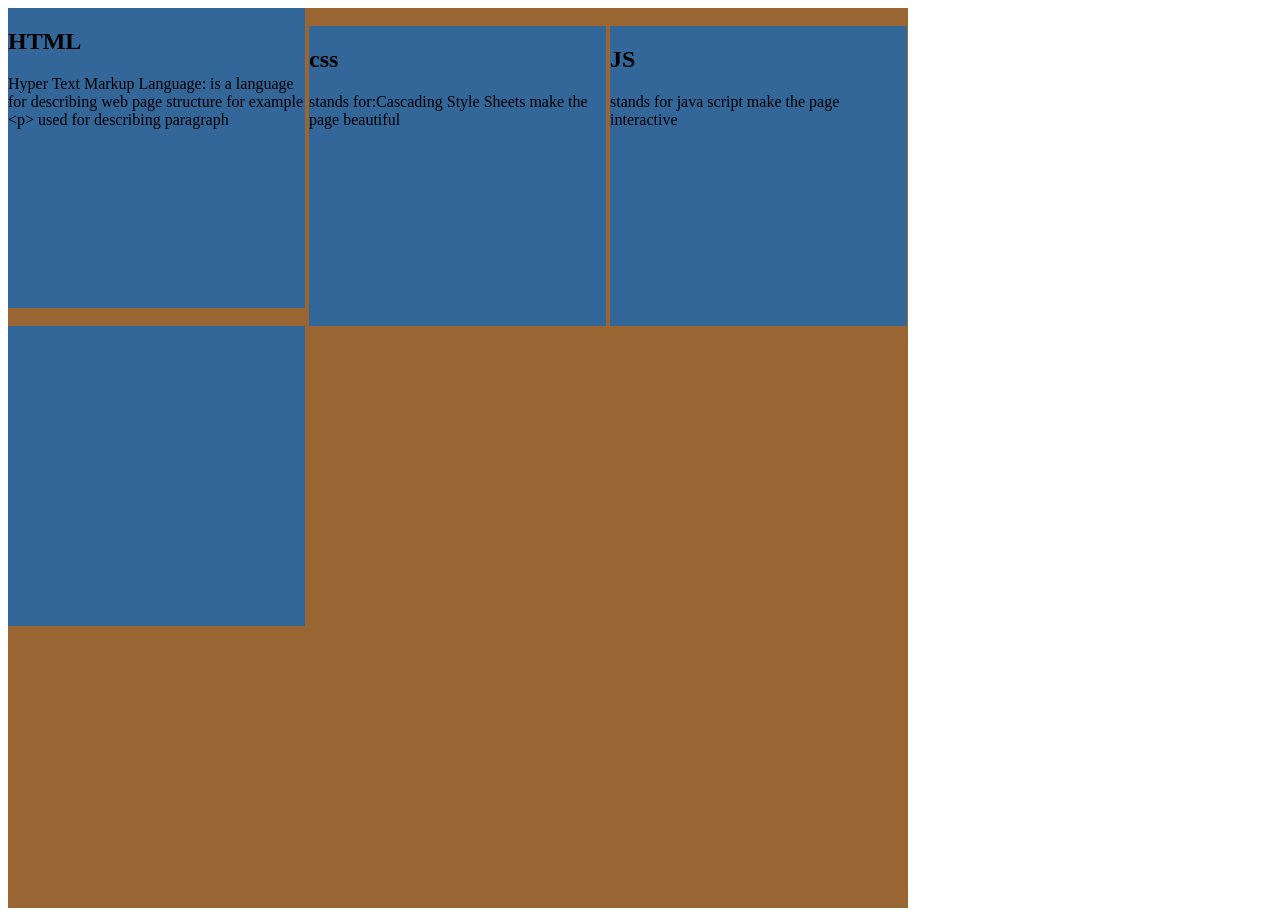
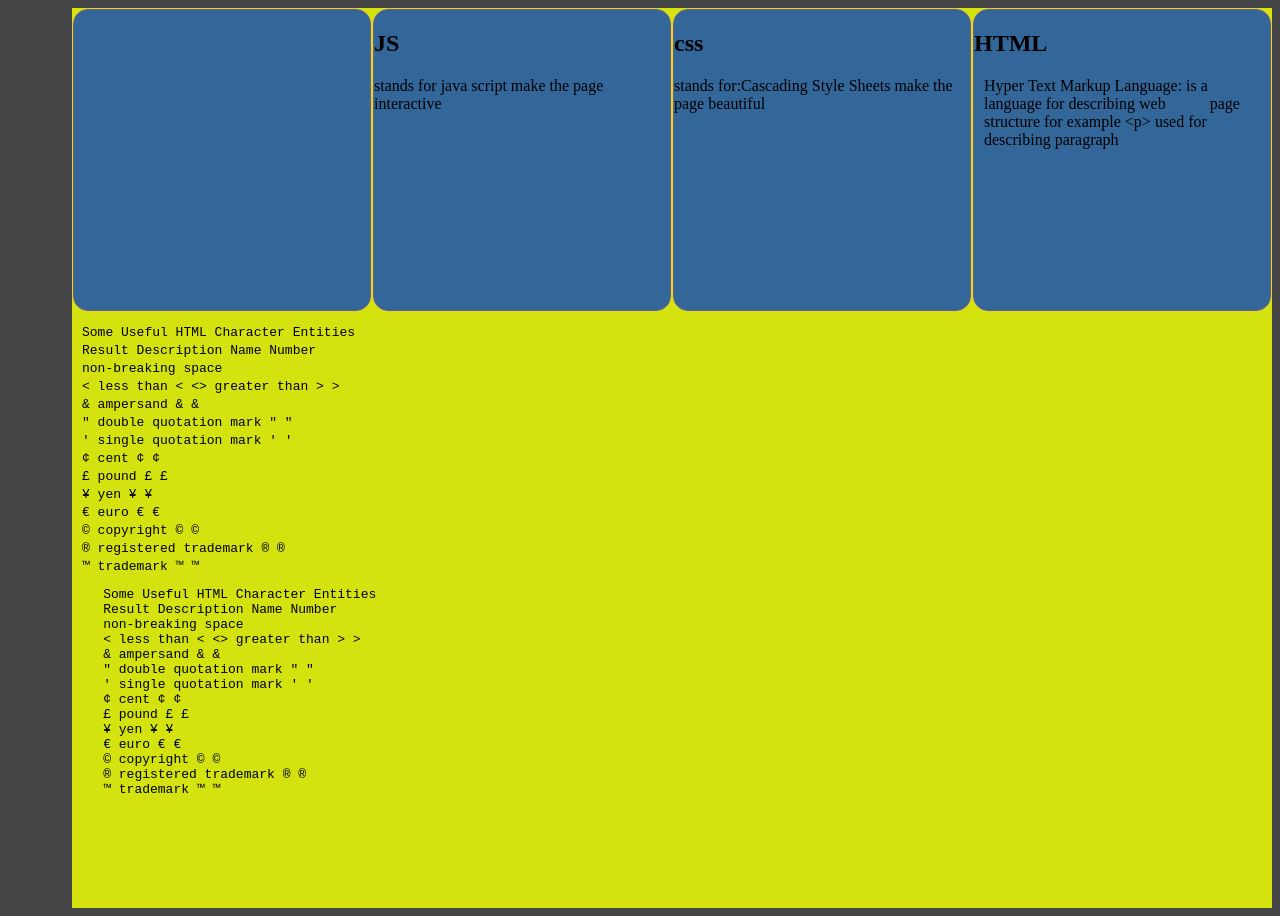
Before and after one commit to jalal-tahae/HWW4, a plain HTML site: page index.html in a window 1280 px wide. Drawn offline with Linux system fonts and the light colour scheme.

Commit message:
HWW4 2.0

```diff
--- a/index.html
+++ b/index.html
@@ -6,46 +6,117 @@
     <meta name="viewport" content="width=device-width, initial-scale=1.0">
     <title>Box Model</title>
     <style>
-        div {
-            display: inline-block;
+        body {
+            background-color: #444;
+        }
+
+        .div {
+
             background-color: #369;
-            width: 297px;
+            width: 296px;
             height: 300px;
+            float: right;
+            border-radius: 15px;
+            margin: 1px;
+            border: 1px solid #759;
         }
 
         .container {
-            display: inline-block;
-            background-color: #963;
-            width: 900px;
+
+            background-color: rgb(212, 226, 16);
+            width: auto;
             height: 900px;
+            border-radius: none;
+            float: right;
+        }
+
+        .clear {
+            clear: both;
+        }
+
+        p {
+            margin: 10px;
         }
     </style>
 </head>
 
 <body>
     <div class="container">
-        <div>
+        <div class="div">
             <h2>HTML</h2>
 
             <p>Hyper Text Markup Language:
-                is a language for describing web page structure
+                is a language for describing web &nbsp;&nbsp;&nbsp;&nbsp;&nbsp;&nbsp;&nbsp;&nbsp;&nbsp;&nbsp;page
+                structure
                 for example
                 &ltp&gt used for describing paragraph</p>
         </div>
-        <div>
+        <div class="div">
             <h2>css</h2>
             stands for:Cascading Style Sheets
             make the page beautiful
         </div>
-        <div>
+        <div class="div">
             <h2>JS</h2>
             stands for java script
             make the page interactive
         </div>
-        <div>
+        <div class="div">
 
         </div>
+        <div class="clear"></div>
+        <p>
+            <code>
+
+    Some Useful HTML Character Entities<br>
+
+    Result Description Name Number<br>
+
+    non-breaking space &nbsp; &#160;<br>
+
+    &lt; less than &lt; &#60;&#62; greater than &gt; &#62;<br>
+
+    & ampersand &amp; &#38;<br>
+
+    " double quotation mark &quot; &#34;<br>
+
+    ' single quotation mark &apos; &#39;<br>
+
+    ¢ cent &cent; &#162;<br>
+
+    £ pound &pound; &#163;<br>
+
+    ¥ yen &yen; &#165;<br>
+
+    € euro &euro; &#8364;<br>
+
+    © copyright &copy; &#169;<br>
+
+    ® registered trademark &reg; &#174;<br>
+
+    ™ trademark &trade; &#8482;<br>
+
+</code>
+        <pre>    Some Useful HTML Character Entities
+    Result Description Name Number
+    non-breaking space &nbsp; &#160;
+    &lt; less than &lt; &#60;&#62; greater than &gt; &#62;
+    & ampersand &amp; &#38;
+    " double quotation mark &quot; &#34;
+    ' single quotation mark &apos; &#39;
+    ¢ cent &cent; &#162;
+    £ pound &pound; &#163;
+    ¥ yen &yen; &#165;
+    € euro &euro; &#8364;
+    © copyright &copy; &#169;
+    ® registered trademark &reg; &#174;
+    ™ trademark &trade; &#8482;
+
+</pre>
+        </p>
     </div>
+
+
 
 
 </body>
```
